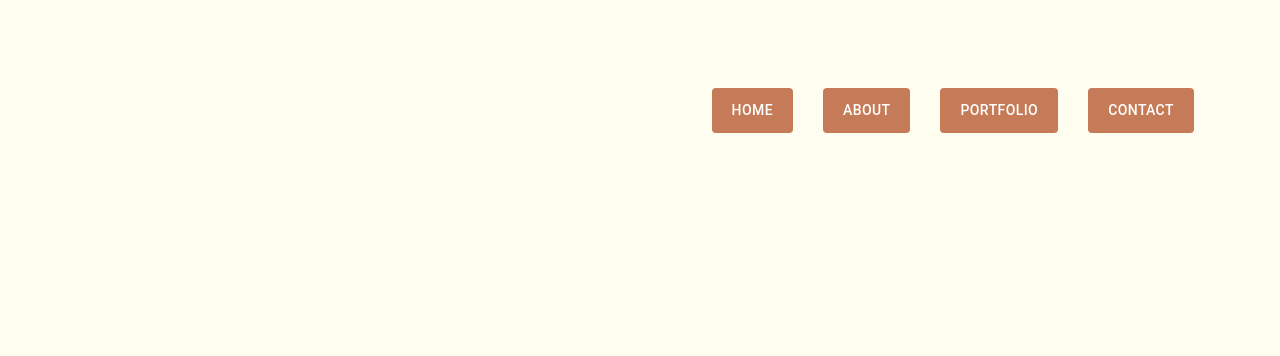
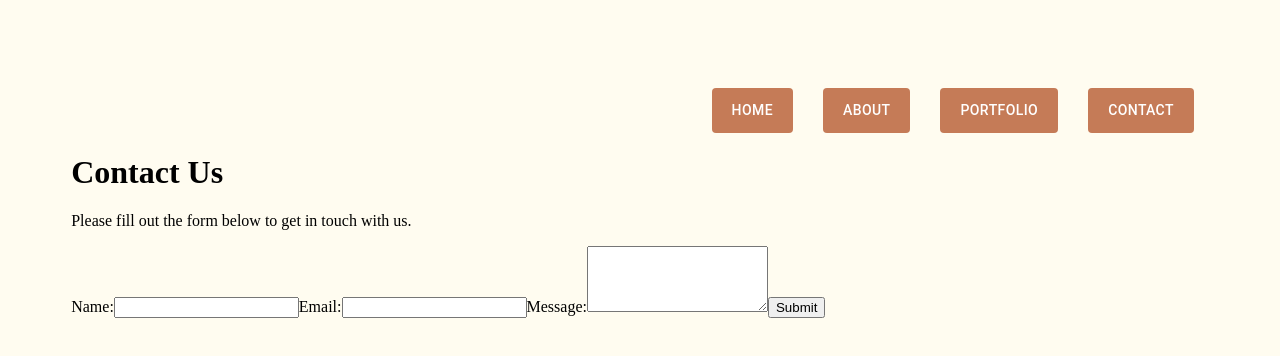
Before and after one commit to supriya-thukral/supriya-thukral.github.io, a React (Create React App) app: page /contact in a window 1280 px wide. Shown: the top 356 px of the page. Built offline with nearby package versions, Linux system fonts and the light colour scheme.

Commit message:
add routing

```diff
--- a/package.json
+++ b/package.json
@@ -15,6 +15,7 @@
     "node-sass": "^8.0.0",
     "react": "^18.2.0",
     "react-dom": "^18.2.0",
+    "react-router-dom": "^6.13.0",
     "react-scripts": "5.0.1",
     "typescript": "^4.9.5",
     "web-vitals": "^2.1.4"
--- a/src/App.tsx
+++ b/src/App.tsx
@@ -1,12 +1,22 @@
-import './scss/styles.scss';
+import { BrowserRouter as Router, Route, Routes } from 'react-router-dom';
 import TopNav from './Components/TopNav';
+import AboutPage from './Pages/About';
+import ContactPage from './Pages/Contact';
+import HomePage from './Pages/Home';
+import PortfolioPage from './Pages/Portfolio';
 
 function App() {
   return (
     <div className="App">
-      <header className="App-header">
-      </header>
-      <TopNav />
+      <Router>
+        <TopNav />
+        <Routes>
+          <Route path="/" element={<HomePage />} />
+          <Route path="/about" element={<AboutPage />} />
+          <Route path="/portfolio" element={<PortfolioPage />} />
+          <Route path="/contact" element={<ContactPage />} />
+        </Routes>
+      </Router>
     </div>
   );
 }
--- a/src/Components/TopNav.tsx
+++ b/src/Components/TopNav.tsx
@@ -3,10 +3,10 @@ import TopNavItem from './TopNavItem';
 
 const TopNav: React.FC = () => {
     const navItems = [
-        { href: '#home', text: 'Home' },
-        { href: '#about', text: 'About' },
-        { href: '#portfolio', text: 'Portfolio' },
-        { href: '#contact', text: 'Contact' },
+        { href: '/', text: 'Home' },
+        { href: '/about', text: 'About' },
+        { href: '/portfolio', text: 'Portfolio' },
+        { href: '/contact', text: 'Contact' },
     ];
 
     return (
--- /dev/null
+++ b/src/Pages/About.tsx
@@ -0,0 +1,20 @@
+import React from 'react';
+
+const AboutPage: React.FC = () => {
+    return (
+        <div>
+            <h1>About Us</h1>
+            <p>
+                Lorem ipsum dolor sit amet, consectetur adipiscing elit. Duis et felis
+                in quam finibus bibendum. Vestibulum sit amet faucibus dui. Nullam
+                dapibus eros elit, id consequat felis aliquet vitae. In ac mi ut ligula
+                sodales tincidunt id eu arcu. Nunc ut pulvinar nisi. Morbi fringilla
+                libero sed felis varius, ac rutrum sem scelerisque. Sed lobortis nunc
+                ut felis vulputate, eget eleifend mauris pulvinar.
+            </p>
+            {/* Add more content or components related to the about page */}
+        </div>
+    );
+};
+
+export default AboutPage;
--- /dev/null
+++ b/src/Pages/Contact.tsx
@@ -0,0 +1,25 @@
+import React from 'react';
+
+const ContactPage: React.FC = () => {
+    return (
+        <div>
+            <h1>Contact Us</h1>
+            <p>Please fill out the form below to get in touch with us.</p>
+
+            <form>
+                <label htmlFor="name">Name:</label>
+                <input type="text" id="name" name="name" />
+
+                <label htmlFor="email">Email:</label>
+                <input type="email" id="email" name="email" />
+
+                <label htmlFor="message">Message:</label>
+                <textarea id="message" name="message" rows={4} />
+
+                <button type="submit">Submit</button>
+            </form>
+        </div>
+    );
+};
+
+export default ContactPage;
--- /dev/null
+++ b/src/Pages/Home.tsx
@@ -0,0 +1,13 @@
+import React from 'react';
+
+const HomePage: React.FC = () => {
+    return (
+        <div>
+            <h1>Welcome to the Home Page</h1>
+            <p>This is the home page of your application.</p>
+            {/* Add more components or content specific to the home page */}
+        </div>
+    );
+};
+
+export default HomePage;
--- /dev/null
+++ b/src/Pages/Portfolio.tsx
@@ -0,0 +1,34 @@
+import React from 'react';
+
+const PortfolioPage: React.FC = () => {
+    const projects = [
+        {
+            title: 'Project 1',
+            description: 'Lorem ipsum dolor sit amet, consectetur adipiscing elit.',
+            imageUrl: 'https://example.com/project1.jpg',
+        },
+        {
+            title: 'Project 2',
+            description: 'Lorem ipsum dolor sit amet, consectetur adipiscing elit.',
+            imageUrl: 'https://example.com/project2.jpg',
+        },
+        // Add more project objects as needed
+    ];
+
+    return (
+        <div>
+            <h1>Portfolio</h1>
+            <p>Check out some of our featured projects:</p>
+
+            {projects.map((project, index) => (
+                <div key={index}>
+                    <h2>{project.title}</h2>
+                    <img src={project.imageUrl} alt={project.title} />
+                    <p>{project.description}</p>
+                </div>
+            ))}
+        </div>
+    );
+};
+
+export default PortfolioPage;
--- a/src/scss/styles.scss
+++ b/src/scss/styles.scss
@@ -1,15 +1,12 @@
 .top-nav-container {
     display: flex;
-    justify-content: center;
+    justify-content: flex-end;
     margin-top: auto;
     padding-top: 5rem;
-    float: right;
 
     .top-nav-item {
-        font-family: 'Cormorant Garamond', sans-serif;
         margin-left: 15px;
         margin-right: 15px;
-        font-size: 1.5rem;
     }
 }
 
@@ -19,5 +16,5 @@
 }
 
 body {
-    background-color: #FFFCF0;
+    background-color: #fffcf0;
 }
```
Also changed, not shown: 1 other file (tests, documents, lock files or other folders).
